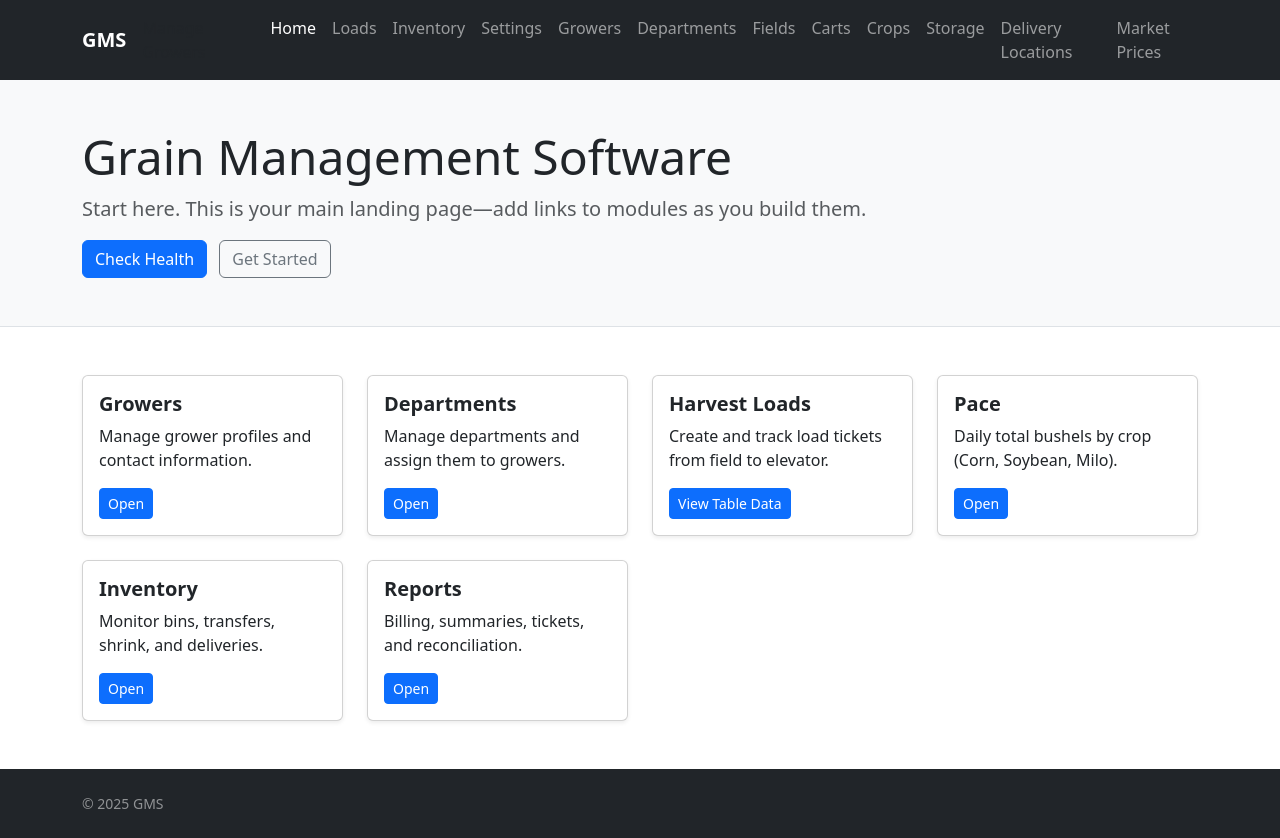
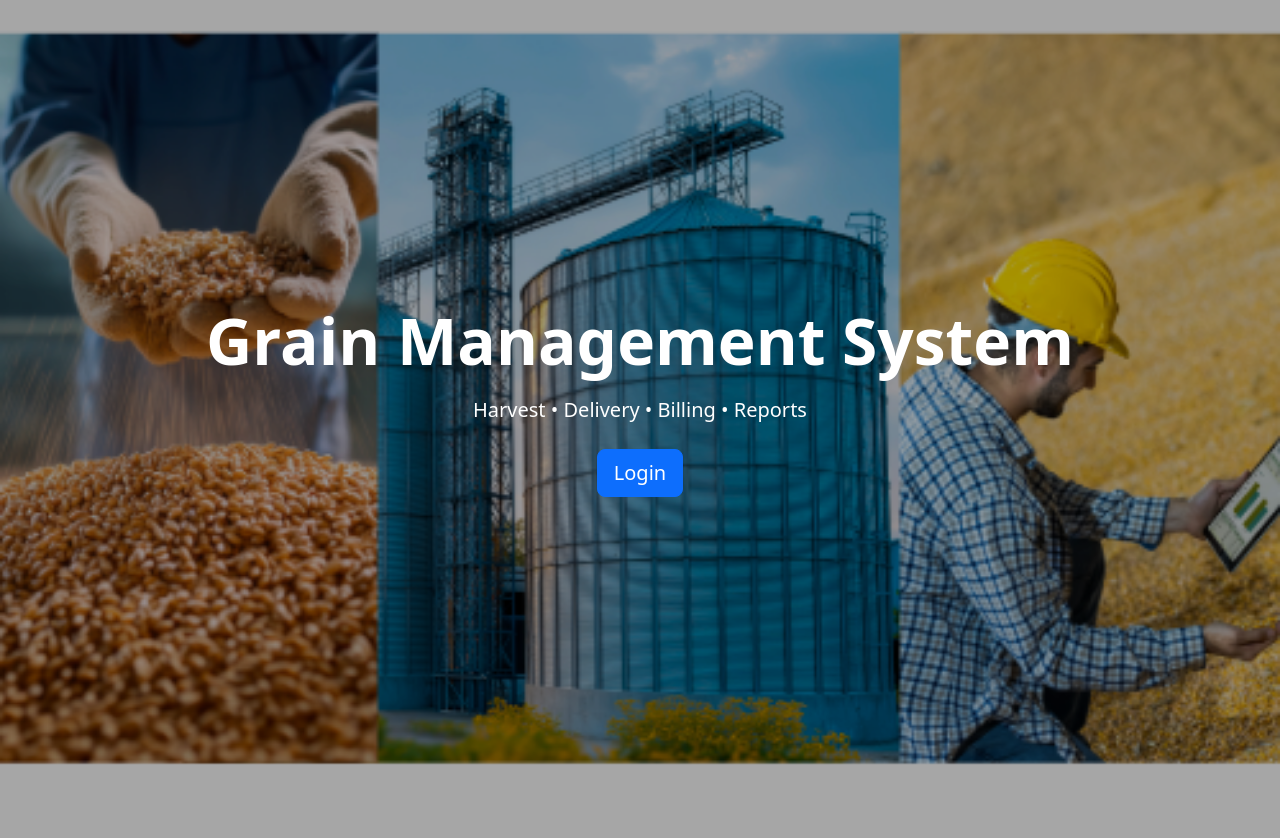
Before and after one commit to ChathurikaHarshani/GRAIN_SW, a Flask app: page / in a window 1280 px wide. After the commit the page ends 765 px from the top, so only its background shows below. Run offline with Flask 3, Linux system fonts and the light colour scheme.

Commit message:
add design

```diff
--- a/app.py
+++ b/app.py
@@ -1,11 +1,68 @@
-from flask import Flask, render_template, jsonify, request, redirect, url_for
+from flask import Flask, render_template, jsonify, request, redirect, url_for , session
 from db import get_conn
 from datetime import date, timedelta
 from decimal import Decimal
 import calendar
+from functools import wraps
+from dotenv import load_dotenv
+import os
 # from slingshot_client import get_jobdata_summary   # keep commented for now
 
 app = Flask(__name__)
+
+
+app.secret_key = os.getenv("SECRET_KEY", "dev-secret-change-me")
+
+@app.route("/")
+def landing():
+    # If already logged in, go to dashboard
+    if session.get("logged_in"):
+        return redirect(url_for("dashboard"))
+    return render_template("landing.html")
+
+
+
+
+def login_required(view_func):
+    @wraps(view_func)
+    def wrapper(*args, **kwargs):
+        if not session.get("logged_in"):
+            return redirect(url_for("login"))
+        return view_func(*args, **kwargs)
+    return wrapper
+
+
+
+@app.route("/login", methods=["GET", "POST"])
+def login():
+    if session.get("logged_in"):
+        return redirect(url_for("dashboard"))
+
+    error = None
+    if request.method == "POST":
+        username = request.form.get("username", "")
+        password = request.form.get("password", "")
+
+        if username == os.getenv("APP_USERNAME") and password == os.getenv("APP_PASSWORD"):
+            session["logged_in"] = True
+            session["username"] = username
+            return redirect(url_for("dashboard"))
+        else:
+            error = "Invalid username or password."
+
+    return render_template("loging.html", error=error)
+
+@app.route("/logout")
+def logout():
+    session.clear()
+    return redirect(url_for("landing"))
+
+
+
+
+
+
+
 
 # ----------------- Health check ----------------- #
 @app.route("/health")
@@ -22,14 +79,18 @@ def health():
         status = f"db-error: {e}"
     return {"status": status}
 
-# ----------------- Home page ----------------- #
-@app.route("/")
-def index():
-    # You can add more data later if needed
+
+
+@app.route("/app")
+@login_required
+def dashboard():
     return render_template("index.html", app_name="GMS")
+
+
 
 # ----------------- Grower: list + create ----------------- #
 @app.route("/growers")
+#@login_required
 def list_growers():
     """Show all growers in a table."""
     conn = get_conn()
@@ -40,7 +101,9 @@ def list_growers():
     conn.close()
     return render_template("growers.html", growers=growers)
 
+
 @app.route("/growers/new", methods=["GET", "POST"])
+#@login_required
 def new_grower():
     """Form to add a new grower."""
     if request.method == "POST":
@@ -69,6 +132,7 @@ def new_grower():
 # ----------------- Department: list + create ----------------- #
 
 @app.route("/departments")
+@login_required
 def list_departments():
     """Show all departments."""
     conn = get_conn()
@@ -87,6 +151,7 @@ def list_departments():
 
 
 @app.route("/departments/new", methods=["GET", "POST"])
+@login_required
 def new_department():
     """Create a new department with Grower dropdown."""
     conn = get_conn()
@@ -128,6 +193,7 @@ def new_department():
 # ----------------- Field: list + create ----------------- #
 
 @app.route("/fields")
+@login_required
 def list_fields():
     conn = get_conn()
     cur = conn.cursor(dictionary=True)
@@ -144,6 +210,7 @@ def list_fields():
     return render_template("fields.html", fields=fields)
 
 @app.route("/fields/new", methods=["GET", "POST"])
+@login_required
 def new_field():
     conn = get_conn()
 
@@ -190,6 +257,7 @@ def new_field():
 # ----------------- Cart: list + create ----------------- #
 
 @app.route("/carts")
+@login_required
 def list_carts():
     conn = get_conn()
     cur = conn.cursor(dictionary=True)
@@ -200,6 +268,7 @@ def list_carts():
     return render_template("carts.html", carts=carts)
 
 @app.route("/carts/new", methods=["GET", "POST"])
+@login_required
 def new_cart():
     if request.method == "POST":
         cart_code = request.form.get("cart_code", "").strip()
@@ -226,6 +295,7 @@ def new_cart():
 # ----------------- Crop: list + create ----------------- #
 
 @app.route("/crops")
+@login_required
 def list_crops():
     conn = get_conn()
     cur = conn.cursor(dictionary=True)
@@ -267,6 +337,7 @@ def new_crop():
 # ----------------- Storage Location: list + create ----------------- #
 
 @app.route("/storage")
+@login_required
 def list_storage():
     conn = get_conn()
     cur = conn.cursor(dictionary=True)
@@ -282,6 +353,7 @@ def list_storage():
     return render_template("storage.html", storage=rows)
 
 @app.route("/storage/new", methods=["GET", "POST"])
+@login_required
 def new_storage():
     if request.method == "POST":
         bin_code = request.form.get("bin_code", "").strip()
@@ -329,6 +401,7 @@ def new_storage():
 # ----------------- Delivery Location: list + create ----------------- #
 
 @app.route("/delivery-locations")
+@login_required
 def list_delivery_locations():
     conn = get_conn()
     cur = conn.cursor(dictionary=True)
@@ -343,6 +416,7 @@ def list_delivery_locations():
     return render_template("delivery_locations.html", locations=rows)
 
 @app.route("/delivery-locations/new", methods=["GET", "POST"])
+@login_required
 def new_delivery_location():
     if request.method == "POST":
         code = request.form.get("delloc_code", "").strip()
@@ -369,6 +443,7 @@ def new_delivery_location():
 # ----------------- Market Price Monthly: list + create ----------------- #
 
 @app.route("/market-prices")
+@login_required
 def list_market_prices():
     conn = get_conn()
     cur = conn.cursor(dictionary=True)
@@ -384,6 +459,7 @@ def list_market_prices():
     return render_template("market_prices.html", prices=rows)
 
 @app.route("/market-prices/new", methods=["GET", "POST"])
+@login_required
 def new_market_price():
     conn = get_conn()
 
@@ -424,6 +500,7 @@ def new_market_price():
 # ----------------- Harvest Query: filter + add ----------------- #
 
 @app.route("/harvest-query", methods=["GET", "POST"])
+@login_required
 def harvest_query():
     conn = get_conn()
     cur = conn.cursor(dictionary=True)
@@ -582,6 +659,7 @@ def harvest_query():
 
 
 @app.route("/pace")
+@login_required
 def pace():
     conn = get_conn()
     cur = conn.cursor(dictionary=True)
@@ -670,6 +748,7 @@ def _month_name_to_num(name: str) -> int:
     return months.get(name, 0)
 
 @app.route("/billing", methods=["GET"])
+@login_required
 def billing():
     conn = get_conn()
     cur = conn.cursor(dictionary=True)
@@ -780,6 +859,7 @@ def billing():
 
 
 @app.route("/reports")
+@login_required
 def reports():
     return render_template("reports.html")
 
@@ -795,6 +875,7 @@ def _f(x):
     return float(x)
 
 @app.route("/reconcile", methods=["GET"])
+@login_required
 def reconcile():
     # filters
     start = request.args.get("start")
--- a/static/styles.css
+++ b/static/styles.css
@@ -1,2 +1,28 @@
 body { font-family: system-ui, -apple-system, "Segoe UI", Roboto, Arial, sans-serif; }
 .card-title { font-weight: 700; }
+
+
+.navbar {
+  padding-top: 1.25rem;
+  padding-bottom: 1.25rem;
+}
+
+
+.navbar {
+  font-size: 1.5rem;
+}
+
+
+/* Dropdown items */
+.dropdown-item {
+  font-size: 1.5rem;
+  padding: 0.6rem 1.2rem;  /* optional: more clickable */
+}
+
+
+.index-page {
+  background-image: url("/static/images/landing.png");
+  background-size: cover;
+  background-position: center;
+  background-repeat: no-repeat;
+}
--- a/templates/billing.html
+++ b/templates/billing.html
@@ -12,7 +12,7 @@
 
   <div class="d-flex justify-content-between align-items-center mb-3">
     <h1 class="mb-0">Billing</h1>
-    <a href="{{ url_for('index') }}" class="btn btn-outline-secondary">Home</a>
+    <a href="{{ url_for('dashboard') }}" class="btn btn-outline-secondary">Home</a>
   </div>
 
   <!-- Excel-style header info -->
--- a/templates/carts.html
+++ b/templates/carts.html
@@ -11,7 +11,7 @@
     <h1 class="mb-0">Carts</h1>
     <a href="{{ url_for('new_cart') }}" class="btn btn-primary">+ Add Cart</a>
   </div>
-  <a href="{{ url_for('index') }}" class="btn btn-link">&larr; Back to Home</a>
+  <a href="{{ url_for('dashboard') }}" class="btn btn-link">&larr; Back to Home</a>
 
   {% if carts %}
     <table class="table table-striped table-hover mt-3">
--- a/templates/crops.html
+++ b/templates/crops.html
@@ -11,7 +11,7 @@
     <h1 class="mb-0">Crops</h1>
     <a href="{{ url_for('new_crop') }}" class="btn btn-primary">+ Add Crop</a>
   </div>
-  <a href="{{ url_for('index') }}" class="btn btn-link">&larr; Back to Home</a>
+  <a href="{{ url_for('dashboard') }}" class="btn btn-link">&larr; Back to Home</a>
 
   {% if crops %}
     <table class="table table-striped table-hover mt-3">
--- a/templates/delivery_locations.html
+++ b/templates/delivery_locations.html
@@ -13,7 +13,7 @@
     <a href="{{ url_for('new_delivery_location') }}" class="btn btn-primary">+ Add Location</a>
   </div>
 
-  <a href="{{ url_for('index') }}" class="btn btn-link">&larr; Back to Home</a>
+  <a href="{{ url_for('dashboard') }}" class="btn btn-link">&larr; Back to Home</a>
 
   {% if locations %}
     <table class="table table-striped table-hover mt-3">
--- a/templates/departments.html
+++ b/templates/departments.html
@@ -13,7 +13,7 @@
     <a href="{{ url_for('new_department') }}" class="btn btn-primary">+ Add Department</a>
   </div>
 
-  <a href="{{ url_for('index') }}" class="btn btn-link">&larr; Back to Home</a>
+  <a href="{{ url_for('dashboard') }}" class="btn btn-link">&larr; Back to Home</a>
 
   {% if departments %}
     <table class="table table-striped table-hover mt-3">
--- a/templates/fields.html
+++ b/templates/fields.html
@@ -11,7 +11,7 @@
     <h1 class="mb-0">Fields</h1>
     <a href="{{ url_for('new_field') }}" class="btn btn-primary">+ Add Field</a>
   </div>
-  <a href="{{ url_for('index') }}" class="btn btn-link">&larr; Back to Home</a>
+  <a href="{{ url_for('dashboard') }}" class="btn btn-link">&larr; Back to Home</a>
 
   {% if fields %}
   <div class="table-responsive mt-3">
--- a/templates/growers.html
+++ b/templates/growers.html
@@ -13,7 +13,7 @@
     <a href="{{ url_for('new_grower') }}" class="btn btn-primary">+ Add Grower</a>
   </div>
 
-  <a href="{{ url_for('index') }}" class="btn btn-link">&larr; Back to Home</a>
+  <a href="{{ url_for('dashboard') }}" class="btn btn-link">&larr; Back to Home</a>
 
   {% if growers %}
     <table class="table table-striped table-hover mt-3">
--- a/templates/harvest_query.html
+++ b/templates/harvest_query.html
@@ -10,7 +10,7 @@
 
   <div class="d-flex justify-content-between align-items-center mb-3">
     <h1 class="mb-0">Harvest Query</h1>
-    <a href="{{ url_for('index') }}" class="btn btn-outline-secondary">Home</a>
+    <a href="{{ url_for('dashboard') }}" class="btn btn-outline-secondary">Home</a>
   </div>
 
   <!-- Filter bar (Field + Storage dropdowns like Excel idea) -->
--- a/templates/index.html
+++ b/templates/index.html
@@ -11,12 +11,19 @@
 <body>
 <nav class="navbar navbar-expand-lg navbar-dark bg-dark">
   <div class="container">
+  <!--
+  <div class="container-fluid px-4"></div>
     <a class="navbar-brand fw-bold" href="/">GMS</a>
   Manage Growers
 </a>
+-->
     <div class="collapse navbar-collapse">
       <ul class="navbar-nav ms-auto">
+
+
         <li class="nav-item"><a class="nav-link active" href="/">Home</a></li>
+
+        <!----
         <li class="nav-item"><a class="nav-link" href="#">Loads</a></li>
         <li class="nav-item"><a class="nav-link" href="#">Inventory</a></li>
         <li class="nav-item"><a class="nav-link" href="#">Settings</a></li>
@@ -29,13 +36,45 @@
         <li class="nav-item"><a class="nav-link" href="{{ url_for('list_delivery_locations') }}">Delivery Locations</a></li>
         <li class="nav-item"><a class="nav-link" href="{{ url_for('list_market_prices') }}">Market Prices</a></li>
 
+        --->
 
+        <li class="nav-item dropdown">
+          <a class="nav-link dropdown-toggle"
+            href="#"
+            id="insertDataDropdown"
+            role="button"
+            data-bs-toggle="dropdown"
+            aria-expanded="false">
+            Insert Data
+          </a>
 
+          <ul class="dropdown-menu" aria-labelledby="insertDataDropdown">
+            <li><a class="dropdown-item" href="{{ url_for('list_growers') }}">Growers</a></li>
+            <li><a class="dropdown-item" href="{{ url_for('list_departments') }}">Departments</a></li>
+            <li><a class="dropdown-item" href="{{ url_for('list_fields') }}">Fields</a></li>
+            <li><a class="dropdown-item" href="{{ url_for('list_carts') }}">Carts</a></li>
+            <li><a class="dropdown-item" href="{{ url_for('list_crops') }}">Crops</a></li>
+            <li><a class="dropdown-item" href="{{ url_for('list_storage') }}">Storage </a></li>
+
+            <li><hr class="dropdown-divider"></li>
+
+            <li><a class="dropdown-item" href="{{ url_for('list_delivery_locations') }}">Delivery Locations</a></li>
+            <li><a class="dropdown-item" href="{{ url_for('list_market_prices') }}">Market Prices</a></li>
+          </ul>
+        </li>
+
+        <li class="nav-item"><a class="nav-link" href="#">Harvest</a></li>
+        <li class="nav-item"><a class="nav-link" href="{{ url_for('pace') }}">Pace</a></li>
+        <li class="nav-item"><a class="nav-link" href="{{ url_for('reports') }}">Reports</a></li>
+        <li class="nav-item"><a class="nav-link" href="#">Inventory</a></li>
+        <li class="nav-item"><a class="nav-link" href="#">Settings</a></li>
 
       </ul>
     </div>
   </div>
 </nav>
+
+<body class="index-page">
 
 <header class="py-5 bg-light border-bottom">
   <div class="container">
@@ -49,7 +88,7 @@
 <main class="container py-5">
   <div class="row g-4">
 
-    <!-- Growers (new card) -->
+    <!-- Growers (new card)
     <div class="col-md-3">
       <div class="card h-100 shadow-sm">
         <div class="card-body">
@@ -71,6 +110,7 @@
   </div>
 </div>
 
+ -->
 
 
 
@@ -89,7 +129,7 @@
     </div>
 
 
-    <!-- Pace -->
+    <!--
     <div class="col-md-3">
       <div class="card h-100 shadow-sm">
         <div class="card-body">
@@ -99,9 +139,10 @@
         </div>
       </div>
     </div>
+   -->
 
 
-    <!-- Inventory -->
+    <!-- Inventory
     <div class="col-md-3">
       <div class="card h-100 shadow-sm">
         <div class="card-body">
@@ -111,6 +152,7 @@
         </div>
       </div>
     </div>
+     -->
 
 
     <!-- Billing
@@ -127,7 +169,7 @@
 
 
 
-    <!-- Reports -->
+    <!-- Reports
     <div class="col-md-3">
       <div class="card h-100 shadow-sm">
         <div class="card-body">
@@ -137,6 +179,7 @@
         </div>
       </div>
     </div>
+     -->
 
 
 
@@ -144,9 +187,12 @@
   </div>
 </main>
 
-
 <footer class="py-4 bg-dark text-white-50">
   <div class="container small">© {{ 2025 }} GMS</div>
 </footer>
+<script src="https://cdn.jsdelivr.net/npm/bootstrap@5.3.3/dist/js/bootstrap.bundle.min.js"></script>
+
 </body>
+
+
 </html>
--- /dev/null
+++ b/templates/landing.html
@@ -0,0 +1,42 @@
+<!doctype html>
+<html lang="en">
+<head>
+  <meta charset="utf-8">
+  <title>GMS</title>
+  <meta name="viewport" content="width=device-width, initial-scale=1">
+  <link href="https://cdn.jsdelivr.net/npm/bootstrap@5.3.3/dist/css/bootstrap.min.css" rel="stylesheet">
+  <style>
+    .hero {
+      min-height: 100vh;
+      background: url("{{ url_for('static', filename='images/landing.png') }}") center/cover no-repeat;
+      position: relative;
+    }
+    .overlay {
+      position:absolute; inset:0;
+      background: rgba(0,0,0,0.35);
+    }
+    .content {
+      position:relative;
+      min-height:100vh;
+      display:flex;
+      align-items:center;
+      justify-content:center;
+      text-align:center;
+      padding: 24px;
+    }
+  </style>
+</head>
+
+<body>
+  <div class="hero">
+    <div class="overlay"></div>
+    <div class="content">
+      <div class="text-white">
+        <h1 class="display-3 fw-bold mb-3">Grain Management System</h1>
+        <p class="lead mb-4">Harvest • Delivery • Billing • Reports</p>
+        <a href="{{ url_for('login') }}" class="btn btn-lg btn-primary">Login</a>
+      </div>
+    </div>
+  </div>
+</body>
+</html>
--- a/templates/market_prices.html
+++ b/templates/market_prices.html
@@ -13,7 +13,7 @@
     <a href="{{ url_for('new_market_price') }}" class="btn btn-primary">+ Add Price</a>
   </div>
 
-  <a href="{{ url_for('index') }}" class="btn btn-link">&larr; Back to Home</a>
+  <a href="{{ url_for('dashboard') }}" class="btn btn-link">&larr; Back to Home</a>
 
   {% if prices %}
   <div class="table-responsive mt-3">
--- a/templates/pace.html
+++ b/templates/pace.html
@@ -15,7 +15,7 @@
 
   <div class="d-flex justify-content-between align-items-center mb-3">
     <h1 class="mb-0">Pace</h1>
-    <a href="{{ url_for('index') }}" class="btn btn-outline-secondary">Home</a>
+    <a href="{{ url_for('dashboard') }}" class="btn btn-outline-secondary">Home</a>
   </div>
 
   <div class="mb-3 text-muted">
--- a/templates/reports.html
+++ b/templates/reports.html
@@ -11,7 +11,7 @@
 
   <div class="d-flex justify-content-between align-items-center mb-3">
     <h1>Reports</h1>
-    <a href="{{ url_for('index') }}" class="btn btn-outline-secondary">Home</a>
+    <a href="{{ url_for('dashboard') }}" class="btn btn-outline-secondary">Home</a>
   </div>
 
   <div class="row g-3">
--- a/templates/storage.html
+++ b/templates/storage.html
@@ -13,7 +13,7 @@
     <a href="{{ url_for('new_storage') }}" class="btn btn-primary">+ Add Storage</a>
   </div>
 
-  <a href="{{ url_for('index') }}" class="btn btn-link">&larr; Back to Home</a>
+  <a href="{{ url_for('dashboard') }}" class="btn btn-link">&larr; Back to Home</a>
 
   {% if storage %}
   <div class="table-responsive mt-3">
```
Also changed, not shown: templates/dashboard.html (added, +32 -0 lines), templates/loging.html (added, +94 -0 lines), static/images/landing.png (added).
